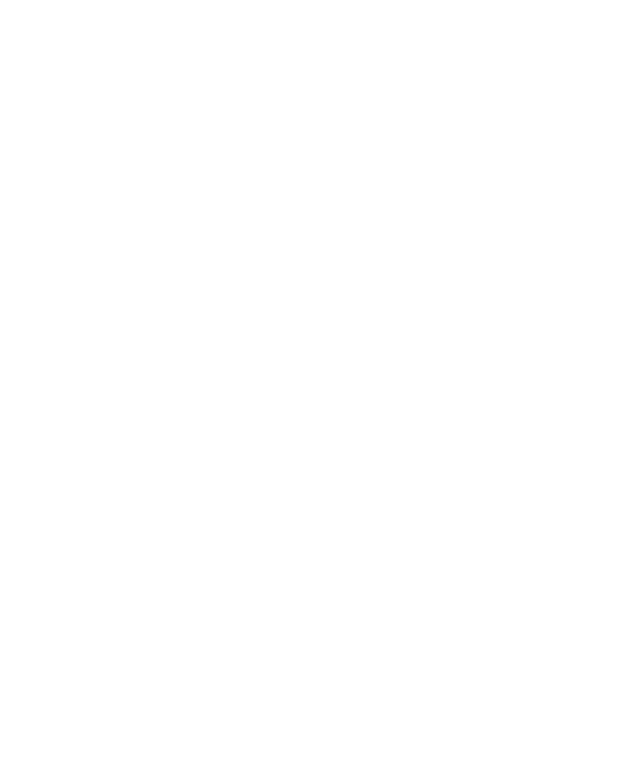
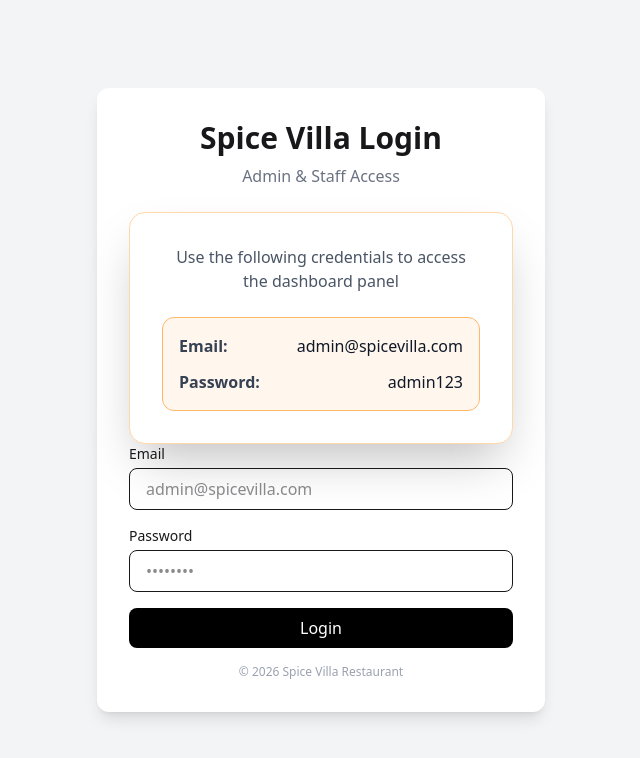
Before and after one commit to Yash-tech63/spice_villa_restaurant, a React (Vite) app: page / in a window 1280 px wide. Before the commit this address had no page. Shown: the top 758 px of the page, without its empty margins (319-959 px from the left). Built offline with nearby package versions, Linux system fonts and the light colour scheme.

Commit message:
first-commit

```diff
--- a/src/App.jsx
+++ b/src/App.jsx
@@ -15,7 +15,7 @@
         <Route path="/login/home" element={<Home />} />
         <Route path="/login/report" element={<About />} />
         <Route path="/login/dashboard" element={<Dashboard />} />
-        <Route path="/login" element={<Login />} />
+        <Route path="/" element={<Login />} />
 
       </Routes>
     </div>
--- a/src/components/ui/floating-navbar.jsx
+++ b/src/components/ui/floating-navbar.jsx
@@ -14,7 +14,7 @@
   const [visible, setVisible] = useState(true);
   const navigate = useNavigate()
   const callLogin = () => {
-    navigate("/login")
+    navigate("/")
   }
 
   useMotionValueEvent(scrollYProgress, "change", (current) => {
--- a/vite.config.js
+++ b/vite.config.js
@@ -3,7 +3,7 @@
 import tailwindcss from '@tailwindcss/vite'
 // https://vite.dev/config/
 export default defineConfig({
-  base: "/login",
+  base: "/",
   plugins: [react(), tailwindcss()],
 
 
```
